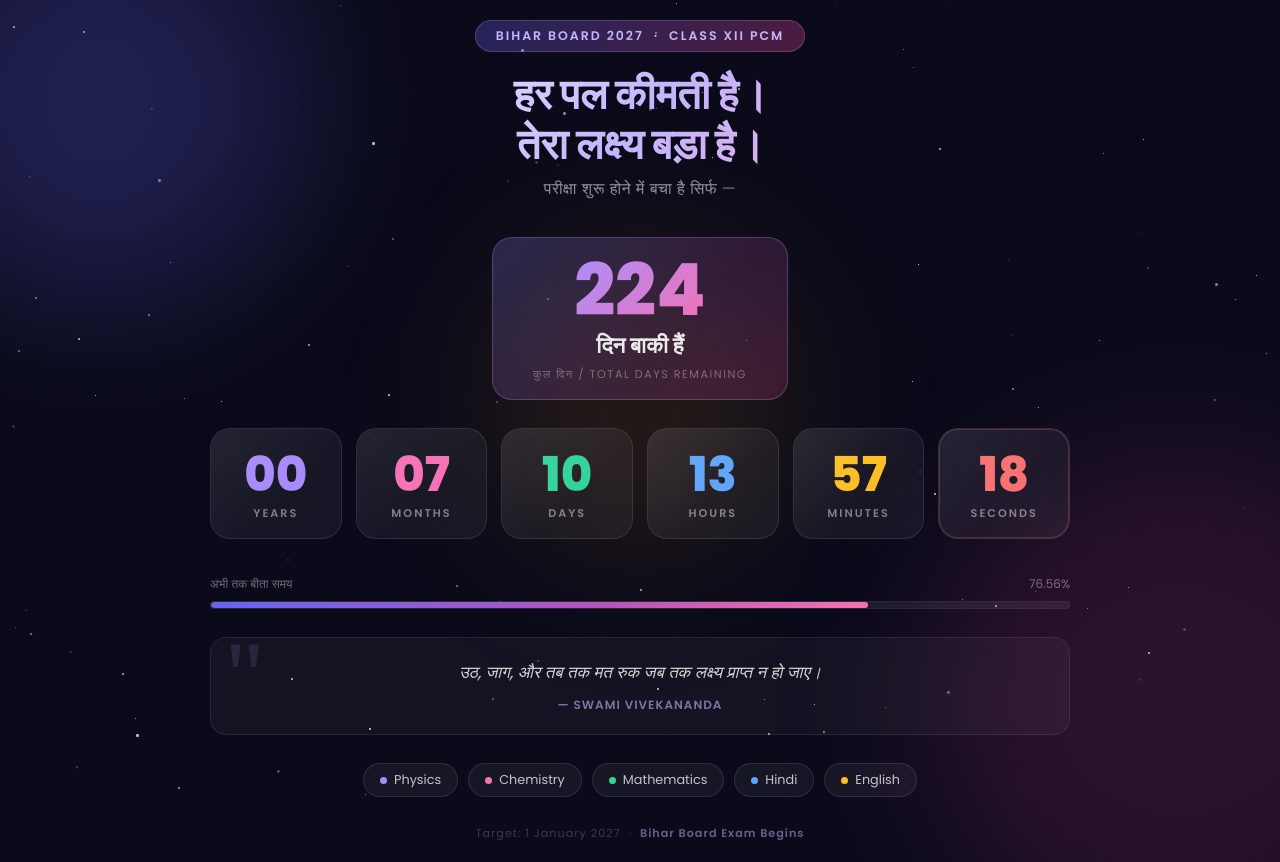
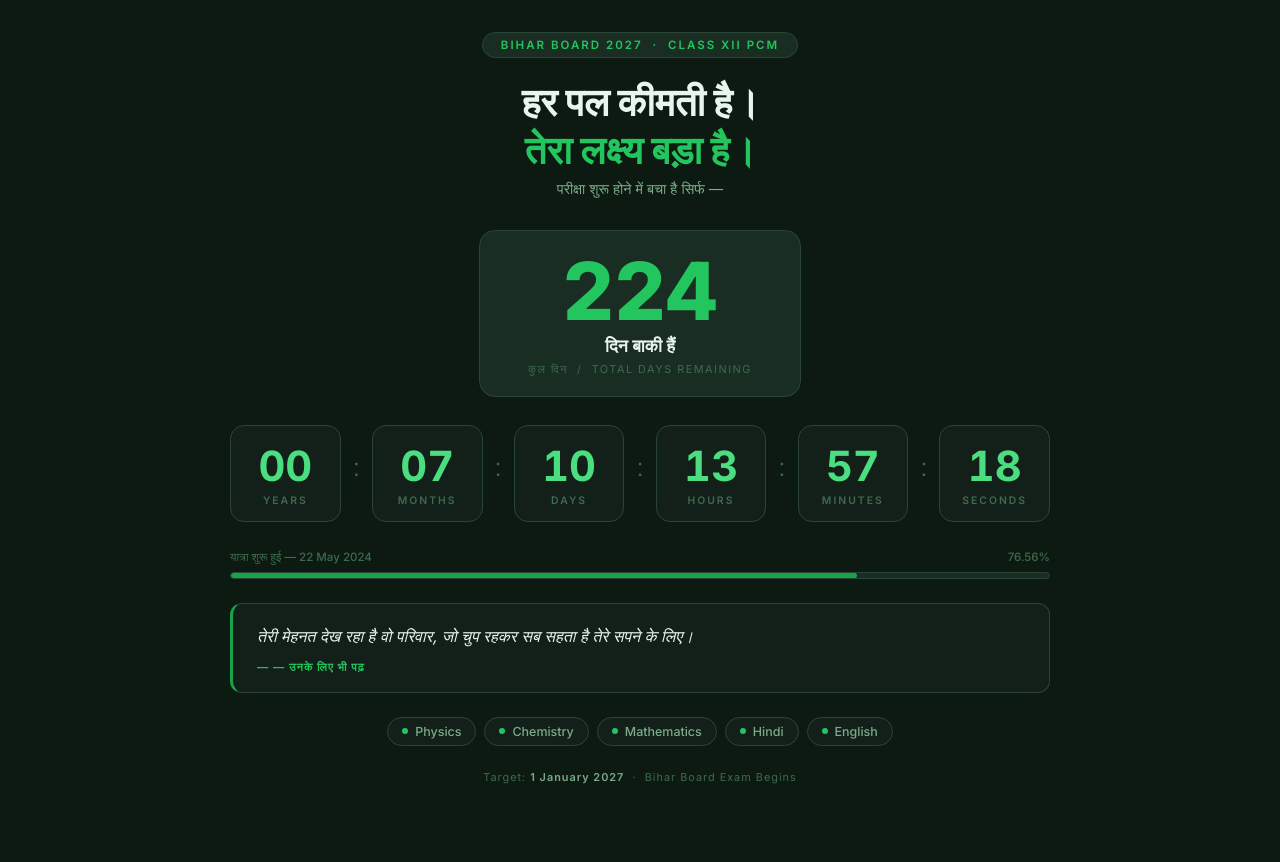
Before and after one commit to rupeshsahu408/fear-of-exam, a plain HTML site: page index.html in a window 1280 px wide. After the commit the page ends 816 px from the top, so only its background shows below. Drawn offline with Linux system fonts and the light colour scheme.

Commit message:
Update website design to a calm and productive green theme
Modify index.html to implement a green color scheme, change the default font to 'Inter', and remove all background animations and orbs.

Replit-Commit-Author: Agent
Replit-Commit-Session-Id: 63590d10-55a3-41c8-aa58-6c8aa4a85c86
Replit-Commit-Checkpoint-Type: full_checkpoint
Replit-Commit-Event-Id: f3da39a0-63e8-4603-8303-fcb965c60658
Replit-Commit-Screenshot-Url: https://storage.googleapis.com/screenshot-production-us-central1/1ec0d392-7902-4f4e-b040-6956350a031a/63590d10-55a3-41c8-aa58-6c8aa4a85c86/FSYoEKO
Replit-Helium-Checkpoint-Created: true

```diff
--- a/index.html
+++ b/index.html
@@ -5,96 +5,103 @@
   <meta name="viewport" content="width=device-width, initial-scale=1.0"/>
   <title>मेरा लक्ष्य — Bihar Board 2027</title>
   <link rel="preconnect" href="https://fonts.googleapis.com">
-  <link href="https://fonts.googleapis.com/css2?family=Poppins:wght@300;400;600;700;800&display=swap" rel="stylesheet">
+  <link href="https://fonts.googleapis.com/css2?family=Inter:wght@300;400;500;600;700;800&display=swap" rel="stylesheet">
   <style>
     *, *::before, *::after { box-sizing: border-box; margin: 0; padding: 0; }
 
+    :root {
+      --bg:        #0d1a12;
+      --surface:   #132019;
+      --surface2:  #1a2d22;
+      --border:    #2a4535;
+      --green-1:   #22c55e;
+      --green-2:   #16a34a;
+      --green-3:   #4ade80;
+      --green-dim: #166534;
+      --text:      #e8f5ee;
+      --text-muted:#7aab8a;
+      --text-faint:#3d6b4e;
+    }
+
     body {
-      font-family: 'Poppins', sans-serif;
+      font-family: 'Inter', sans-serif;
       min-height: 100vh;
       display: flex;
       flex-direction: column;
       align-items: center;
       justify-content: center;
-      background: #0a0a1a;
-      overflow: hidden;
-      position: relative;
-      color: #fff;
+      background: var(--bg);
+      color: var(--text);
+      padding: 32px 16px;
     }
 
-    /* Animated background stars */
-    .stars {
-      position: fixed;
-      top: 0; left: 0;
-      width: 100%; height: 100%;
-      pointer-events: none;
-      z-index: 0;
-    }
-    .star {
-      position: absolute;
-      border-radius: 50%;
-      background: #fff;
-      animation: twinkle var(--d) ease-in-out infinite alternate;
-      opacity: 0;
-    }
-    @keyframes twinkle {
-      0%   { opacity: 0; transform: scale(0.5); }
-      100% { opacity: 0.8; transform: scale(1); }
-    }
-
-    /* Glowing orbs in background */
-    .orb {
-      position: fixed;
-      border-radius: 50%;
-      filter: blur(80px);
-      pointer-events: none;
-      z-index: 0;
-    }
-    .orb-1 { width: 400px; height: 400px; background: rgba(99,102,241,0.25); top: -100px; left: -100px; }
-    .orb-2 { width: 500px; height: 500px; background: rgba(236,72,153,0.15); bottom: -150px; right: -150px; }
-    .orb-3 { width: 300px; height: 300px; background: rgba(245,158,11,0.12); top: 50%; left: 50%; transform: translate(-50%,-50%); }
-
     .container {
-      position: relative;
-      z-index: 1;
+      width: 100%;
+      max-width: 820px;
       text-align: center;
-      padding: 20px;
-      max-width: 900px;
-      width: 100%;
     }
 
     /* Top badge */
     .badge {
       display: inline-block;
-      background: linear-gradient(135deg, rgba(99,102,241,0.3), rgba(236,72,153,0.3));
-      border: 1px solid rgba(255,255,255,0.15);
+      background: var(--surface2);
+      border: 1px solid var(--border);
       border-radius: 50px;
-      padding: 6px 20px;
-      font-size: 0.78rem;
+      padding: 5px 18px;
+      font-size: 0.72rem;
       font-weight: 600;
       letter-spacing: 2px;
       text-transform: uppercase;
-      color: #c4b5fd;
-      margin-bottom: 18px;
+      color: var(--green-1);
+      margin-bottom: 20px;
     }
 
     h1 {
-      font-size: clamp(1.6rem, 4vw, 2.6rem);
+      font-size: clamp(1.5rem, 4vw, 2.4rem);
       font-weight: 800;
-      line-height: 1.2;
+      line-height: 1.25;
+      color: var(--text);
       margin-bottom: 6px;
-      background: linear-gradient(135deg, #fff 0%, #c4b5fd 50%, #f9a8d4 100%);
-      -webkit-background-clip: text;
-      -webkit-text-fill-color: transparent;
-      background-clip: text;
+    }
+    h1 span { color: var(--green-1); }
+
+    .subtitle {
+      font-size: 0.9rem;
+      color: var(--text-muted);
+      font-weight: 400;
+      margin-bottom: 32px;
     }
 
-    .subtitle {
-      font-size: clamp(0.85rem, 2vw, 1rem);
-      color: rgba(255,255,255,0.55);
-      font-weight: 300;
-      margin-bottom: 36px;
-      letter-spacing: 0.5px;
+    /* Total days */
+    .total-days-banner {
+      display: inline-flex;
+      flex-direction: column;
+      align-items: center;
+      background: var(--surface2);
+      border: 1px solid var(--border);
+      border-radius: 16px;
+      padding: 20px 48px;
+      margin-bottom: 28px;
+    }
+    .total-days-num {
+      font-size: clamp(3rem, 8vw, 5rem);
+      font-weight: 800;
+      line-height: 1;
+      color: var(--green-1);
+      font-variant-numeric: tabular-nums;
+    }
+    .total-days-label {
+      font-size: 1.1rem;
+      font-weight: 600;
+      color: var(--text);
+      margin-top: 4px;
+    }
+    .total-days-sub {
+      font-size: 0.68rem;
+      color: var(--text-faint);
+      letter-spacing: 1.5px;
+      text-transform: uppercase;
+      margin-top: 5px;
     }
 
     /* Countdown grid */
@@ -102,255 +109,157 @@
       display: flex;
       flex-wrap: wrap;
       justify-content: center;
-      gap: 14px;
-      margin-bottom: 36px;
+      gap: 12px;
+      margin-bottom: 28px;
     }
 
     .unit {
-      background: rgba(255,255,255,0.05);
-      border: 1px solid rgba(255,255,255,0.1);
-      border-radius: 20px;
-      padding: 22px 18px 16px;
-      min-width: 110px;
-      flex: 1 1 100px;
-      max-width: 135px;
-      position: relative;
-      overflow: hidden;
-      transition: transform 0.2s ease, border-color 0.2s ease;
-      backdrop-filter: blur(10px);
-    }
-    .unit::before {
-      content: '';
-      position: absolute;
-      inset: 0;
-      background: linear-gradient(135deg, rgba(255,255,255,0.06) 0%, transparent 60%);
-      pointer-events: none;
-    }
-    .unit:hover {
-      transform: translateY(-4px);
-      border-color: rgba(196,181,253,0.4);
+      background: var(--surface);
+      border: 1px solid var(--border);
+      border-radius: 14px;
+      padding: 20px 16px 14px;
+      min-width: 106px;
+      flex: 1 1 90px;
+      max-width: 130px;
     }
 
     .unit-value {
-      font-size: clamp(2rem, 5vw, 3rem);
-      font-weight: 800;
+      font-size: clamp(1.8rem, 4.5vw, 2.6rem);
+      font-weight: 700;
       line-height: 1;
       margin-bottom: 6px;
+      color: var(--green-3);
       font-variant-numeric: tabular-nums;
     }
 
-    /* Each unit gets a color */
-    .unit:nth-child(1) .unit-value { color: #a78bfa; }
-    .unit:nth-child(2) .unit-value { color: #f472b6; }
-    .unit:nth-child(3) .unit-value { color: #34d399; }
-    .unit:nth-child(4) .unit-value { color: #60a5fa; }
-    .unit:nth-child(5) .unit-value { color: #fbbf24; }
-    .unit:nth-child(6) .unit-value { color: #f87171; }
-
     .unit-label {
-      font-size: 0.7rem;
+      font-size: 0.65rem;
       letter-spacing: 2px;
       text-transform: uppercase;
-      color: rgba(255,255,255,0.45);
+      color: var(--text-faint);
       font-weight: 600;
     }
 
-    /* Pulse ring on seconds */
-    .unit:nth-child(6) {
-      position: relative;
-    }
-    .pulse-ring {
-      position: absolute;
-      inset: -1px;
-      border-radius: 20px;
-      border: 2px solid rgba(248,113,113,0.5);
-      animation: pulse-border 1s ease-in-out infinite;
-      pointer-events: none;
-    }
-    @keyframes pulse-border {
-      0%, 100% { opacity: 0.5; transform: scale(1); }
-      50% { opacity: 0; transform: scale(1.03); }
-    }
-
-    /* Motivational quote */
-    .quote-card {
-      background: rgba(255,255,255,0.04);
-      border: 1px solid rgba(255,255,255,0.08);
-      border-radius: 16px;
-      padding: 20px 28px;
-      margin-bottom: 28px;
-      position: relative;
-      overflow: hidden;
-    }
-    .quote-card::before {
-      content: '"';
-      position: absolute;
-      top: -10px; left: 14px;
-      font-size: 6rem;
-      color: rgba(196,181,253,0.12);
-      font-family: Georgia, serif;
-      line-height: 1;
-      pointer-events: none;
-    }
-    .quote-text {
-      font-size: clamp(0.9rem, 2.2vw, 1.05rem);
-      font-weight: 400;
-      color: rgba(255,255,255,0.82);
-      line-height: 1.7;
-      font-style: italic;
-    }
-    .quote-author {
-      margin-top: 10px;
-      font-size: 0.75rem;
-      color: rgba(196,181,253,0.6);
-      letter-spacing: 1px;
-      text-transform: uppercase;
-      font-weight: 600;
+    /* Dividers between units */
+    .sep {
+      display: flex;
+      align-items: center;
+      font-size: 1.6rem;
+      font-weight: 300;
+      color: var(--text-faint);
+      padding-bottom: 14px;
+      flex-shrink: 0;
     }
 
     /* Progress bar */
     .progress-section {
-      margin-bottom: 28px;
+      margin-bottom: 24px;
     }
     .progress-label {
       display: flex;
       justify-content: space-between;
-      font-size: 0.75rem;
-      color: rgba(255,255,255,0.4);
+      font-size: 0.72rem;
+      color: var(--text-faint);
       margin-bottom: 8px;
+      font-weight: 500;
     }
     .progress-bar-bg {
-      background: rgba(255,255,255,0.07);
+      background: var(--surface2);
+      border: 1px solid var(--border);
       border-radius: 50px;
-      height: 8px;
+      height: 7px;
       overflow: hidden;
-      border: 1px solid rgba(255,255,255,0.05);
     }
     .progress-bar-fill {
       height: 100%;
       border-radius: 50px;
-      background: linear-gradient(90deg, #6366f1, #ec4899);
+      background: var(--green-2);
       transition: width 1s ease;
-      position: relative;
-      overflow: hidden;
-    }
-    .progress-bar-fill::after {
-      content: '';
-      position: absolute;
-      top: 0; left: -100%;
-      width: 100%; height: 100%;
-      background: linear-gradient(90deg, transparent, rgba(255,255,255,0.3), transparent);
-      animation: shimmer 2s infinite;
-    }
-    @keyframes shimmer {
-      0% { left: -100%; }
-      100% { left: 100%; }
     }
 
-    /* Goal chips */
+    /* Quote card */
+    .quote-card {
+      background: var(--surface);
+      border: 1px solid var(--border);
+      border-left: 3px solid var(--green-2);
+      border-radius: 12px;
+      padding: 18px 24px;
+      margin-bottom: 24px;
+      text-align: left;
+    }
+    .quote-text {
+      font-size: clamp(0.88rem, 2vw, 1rem);
+      font-weight: 400;
+      color: var(--text);
+      line-height: 1.75;
+      font-style: italic;
+      transition: opacity 0.6s;
+    }
+    .quote-author {
+      margin-top: 10px;
+      font-size: 0.7rem;
+      color: var(--green-1);
+      letter-spacing: 1px;
+      text-transform: uppercase;
+      font-weight: 600;
+      font-style: normal;
+      transition: opacity 0.6s;
+    }
+
+    /* Subject chips */
     .goals {
       display: flex;
       flex-wrap: wrap;
       justify-content: center;
-      gap: 10px;
-      margin-bottom: 28px;
+      gap: 8px;
+      margin-bottom: 24px;
     }
     .goal-chip {
       display: flex;
       align-items: center;
       gap: 7px;
-      background: rgba(255,255,255,0.05);
-      border: 1px solid rgba(255,255,255,0.1);
+      background: var(--surface);
+      border: 1px solid var(--border);
       border-radius: 50px;
-      padding: 7px 16px;
-      font-size: 0.8rem;
-      color: rgba(255,255,255,0.75);
+      padding: 6px 14px;
+      font-size: 0.78rem;
+      color: var(--text-muted);
       font-weight: 500;
     }
-    .goal-chip .dot {
-      width: 7px; height: 7px;
+    .goal-dot {
+      width: 6px; height: 6px;
       border-radius: 50%;
+      background: var(--green-1);
       flex-shrink: 0;
     }
 
-    /* Footer line */
+    /* Footer */
     .footer {
-      font-size: 0.7rem;
-      color: rgba(255,255,255,0.2);
+      font-size: 0.68rem;
+      color: var(--text-faint);
       letter-spacing: 1px;
     }
-    .footer span {
-      color: rgba(196,181,253,0.5);
-      font-weight: 600;
-    }
-
-    /* Total days banner */
-    .total-days-banner {
-      display: inline-flex;
-      flex-direction: column;
-      align-items: center;
-      background: linear-gradient(135deg, rgba(99,102,241,0.18), rgba(236,72,153,0.18));
-      border: 1px solid rgba(196,181,253,0.25);
-      border-radius: 20px;
-      padding: 16px 40px;
-      margin-bottom: 28px;
-      position: relative;
-      overflow: hidden;
-    }
-    .total-days-banner::before {
-      content: '';
-      position: absolute;
-      inset: 0;
-      background: linear-gradient(135deg, rgba(255,255,255,0.06) 0%, transparent 60%);
-      pointer-events: none;
-    }
-    .total-days-num {
-      font-size: clamp(2.8rem, 7vw, 4.5rem);
-      font-weight: 800;
-      line-height: 1;
-      background: linear-gradient(135deg, #a78bfa, #f472b6);
-      -webkit-background-clip: text;
-      -webkit-text-fill-color: transparent;
-      background-clip: text;
-      font-variant-numeric: tabular-nums;
-    }
-    .total-days-label {
-      font-size: clamp(1rem, 3vw, 1.4rem);
-      font-weight: 700;
-      color: rgba(255,255,255,0.9);
-      margin-top: 2px;
-    }
-    .total-days-sub {
-      font-size: 0.7rem;
-      color: rgba(255,255,255,0.35);
-      letter-spacing: 1.5px;
-      text-transform: uppercase;
-      margin-top: 4px;
-    }
+    .footer strong { color: var(--text-muted); font-weight: 600; }
 
     @media (max-width: 480px) {
-      .unit { min-width: 80px; padding: 16px 10px 12px; }
+      .unit { min-width: 76px; padding: 14px 8px 10px; }
+      .sep  { display: none; }
+      .total-days-banner { padding: 16px 28px; }
     }
   </style>
 </head>
 <body>
-
-  <div class="stars" id="stars"></div>
-  <div class="orb orb-1"></div>
-  <div class="orb orb-2"></div>
-  <div class="orb orb-3"></div>
-
 <div class="container">
 
   <div class="badge">Bihar Board 2027 &nbsp;·&nbsp; Class XII PCM</div>
 
-    <h1>हर पल कीमती है।<br>तेरा लक्ष्य बड़ा है।</h1>
+  <h1>हर पल कीमती है।<br><span>तेरा लक्ष्य बड़ा है।</span></h1>
   <p class="subtitle">परीक्षा शुरू होने में बचा है सिर्फ —</p>
 
   <div class="total-days-banner">
-      <span class="total-days-num" id="totalDays">—</span>
-      <span class="total-days-label">दिन बाकी हैं</span>
-      <span class="total-days-sub">कुल दिन / Total Days Remaining</span>
+    <div class="total-days-num" id="totalDays">—</div>
+    <div class="total-days-label">दिन बाकी हैं</div>
+    <div class="total-days-sub">कुल दिन &nbsp;/&nbsp; Total Days Remaining</div>
   </div>
 
   <div class="countdown">
@@ -358,24 +267,28 @@
       <div class="unit-value" id="years">00</div>
       <div class="unit-label">Years</div>
     </div>
+    <div class="sep">:</div>
     <div class="unit">
       <div class="unit-value" id="months">00</div>
       <div class="unit-label">Months</div>
     </div>
+    <div class="sep">:</div>
     <div class="unit">
       <div class="unit-value" id="days">00</div>
       <div class="unit-label">Days</div>
     </div>
+    <div class="sep">:</div>
     <div class="unit">
       <div class="unit-value" id="hours">00</div>
       <div class="unit-label">Hours</div>
     </div>
+    <div class="sep">:</div>
     <div class="unit">
       <div class="unit-value" id="minutes">00</div>
       <div class="unit-label">Minutes</div>
     </div>
+    <div class="sep">:</div>
     <div class="unit">
-        <div class="pulse-ring"></div>
       <div class="unit-value" id="seconds">00</div>
       <div class="unit-label">Seconds</div>
     </div>
@@ -383,7 +296,7 @@
 
   <div class="progress-section">
     <div class="progress-label">
-        <span>अभी तक बीता समय</span>
+      <span>यात्रा शुरू हुई — 22 May 2024</span>
       <span id="pct">0%</span>
     </div>
     <div class="progress-bar-bg">
@@ -397,33 +310,18 @@
   </div>
 
   <div class="goals">
-      <div class="goal-chip"><div class="dot" style="background:#a78bfa"></div> Physics</div>
-      <div class="goal-chip"><div class="dot" style="background:#f472b6"></div> Chemistry</div>
-      <div class="goal-chip"><div class="dot" style="background:#34d399"></div> Mathematics</div>
-      <div class="goal-chip"><div class="dot" style="background:#60a5fa"></div> Hindi</div>
-      <div class="goal-chip"><div class="dot" style="background:#fbbf24"></div> English</div>
+    <div class="goal-chip"><div class="goal-dot"></div>Physics</div>
+    <div class="goal-chip"><div class="goal-dot"></div>Chemistry</div>
+    <div class="goal-chip"><div class="goal-dot"></div>Mathematics</div>
+    <div class="goal-chip"><div class="goal-dot"></div>Hindi</div>
+    <div class="goal-chip"><div class="goal-dot"></div>English</div>
   </div>
 
-    <p class="footer">Target: 1 January 2027 &nbsp;·&nbsp; <span>Bihar Board Exam Begins</span></p>
+  <p class="footer">Target: <strong>1 January 2027</strong> &nbsp;·&nbsp; Bihar Board Exam Begins</p>
 
 </div>
 
 <script>
-    // ── Stars background ──────────────────────────────────────────
-    const starsEl = document.getElementById('stars');
-    for (let i = 0; i < 120; i++) {
-      const s = document.createElement('div');
-      s.className = 'star';
-      const size = Math.random() * 2.5 + 0.5;
-      s.style.cssText = `
-        width:${size}px; height:${size}px;
-        top:${Math.random()*100}%; left:${Math.random()*100}%;
-        --d:${(Math.random()*3+1.5).toFixed(2)}s;
-        animation-delay:${(Math.random()*4).toFixed(2)}s;
-      `;
-      starsEl.appendChild(s);
-    }
-
   // ── Quotes ────────────────────────────────────────────────────
   const quotes = [
     { text: "सपने वो नहीं जो नींद में आते हैं, सपने वो हैं जो नींद उड़ा देते हैं।", author: "Dr. A.P.J. Abdul Kalam" },
@@ -441,14 +339,12 @@
   const qAuthor = document.getElementById('quote-author');
 
   function showQuote(q) {
-      qText.style.opacity = 0;
+    qText.style.opacity   = 0;
     qAuthor.style.opacity = 0;
     setTimeout(() => {
       qText.textContent   = q.text;
       qAuthor.textContent = '— ' + q.author;
-        qText.style.transition = 'opacity 0.8s';
-        qAuthor.style.transition = 'opacity 0.8s';
-        qText.style.opacity = 1;
+      qText.style.opacity   = 1;
       qAuthor.style.opacity = 1;
     }, 400);
   }
@@ -460,7 +356,7 @@
 
   // ── Countdown ─────────────────────────────────────────────────
   const EXAM_DATE  = new Date('2027-01-01T00:00:00');
-    const START_DATE = new Date('2024-05-22T00:00:00'); // Today when journey began
+  const START_DATE = new Date('2024-05-22T00:00:00');
   const TOTAL_MS   = EXAM_DATE - START_DATE;
 
   function pad(n) { return String(n).padStart(2, '0'); }
@@ -470,20 +366,17 @@
     const diff = EXAM_DATE - now;
 
     if (diff <= 0) {
-        document.getElementById('years').textContent   = '00';
-        document.getElementById('months').textContent  = '00';
-        document.getElementById('days').textContent    = '00';
-        document.getElementById('hours').textContent   = '00';
-        document.getElementById('minutes').textContent = '00';
-        document.getElementById('seconds').textContent = '00';
+      ['years','months','days','hours','minutes','seconds'].forEach(id => {
+        document.getElementById(id).textContent = '00';
+      });
+      document.getElementById('totalDays').textContent = '0';
       document.getElementById('bar').style.width = '100%';
       document.getElementById('pct').textContent = '100%';
       return;
     }
 
-      // Calculate years, months, days
-      const examD  = new Date(EXAM_DATE);
-      const nowD   = new Date(now);
+    const examD = new Date(EXAM_DATE);
+    const nowD  = new Date(now);
 
     let yrs  = examD.getFullYear() - nowD.getFullYear();
     let mons = examD.getMonth()    - nowD.getMonth();
@@ -496,11 +389,10 @@
     }
     if (mons < 0) { yrs--; mons += 12; }
 
-      // Hours, minutes, seconds from remaining ms after day-level calc
-      const remMs  = diff % (1000 * 60 * 60 * 24);
-      const hrs    = Math.floor(remMs / (1000 * 60 * 60));
-      const mins   = Math.floor((remMs % (1000 * 60 * 60)) / (1000 * 60));
-      const secs   = Math.floor((remMs % (1000 * 60)) / 1000);
+    const remMs = diff % (1000 * 60 * 60 * 24);
+    const hrs   = Math.floor(remMs / (1000 * 60 * 60));
+    const mins  = Math.floor((remMs % (1000 * 60 * 60)) / (1000 * 60));
+    const secs  = Math.floor((remMs % (1000 * 60)) / 1000);
 
     document.getElementById('years').textContent   = pad(yrs);
     document.getElementById('months').textContent  = pad(mons);
@@ -512,7 +404,6 @@
     const totalDaysLeft = Math.ceil(diff / (1000 * 60 * 60 * 24));
     document.getElementById('totalDays').textContent = totalDaysLeft.toLocaleString('en-IN');
 
-      // Progress bar
     const elapsed = now - START_DATE;
     const pct     = Math.min((elapsed / TOTAL_MS) * 100, 100).toFixed(2);
     document.getElementById('bar').style.width = pct + '%';
```
Lines whose indentation alone changed are shown as unchanged.
